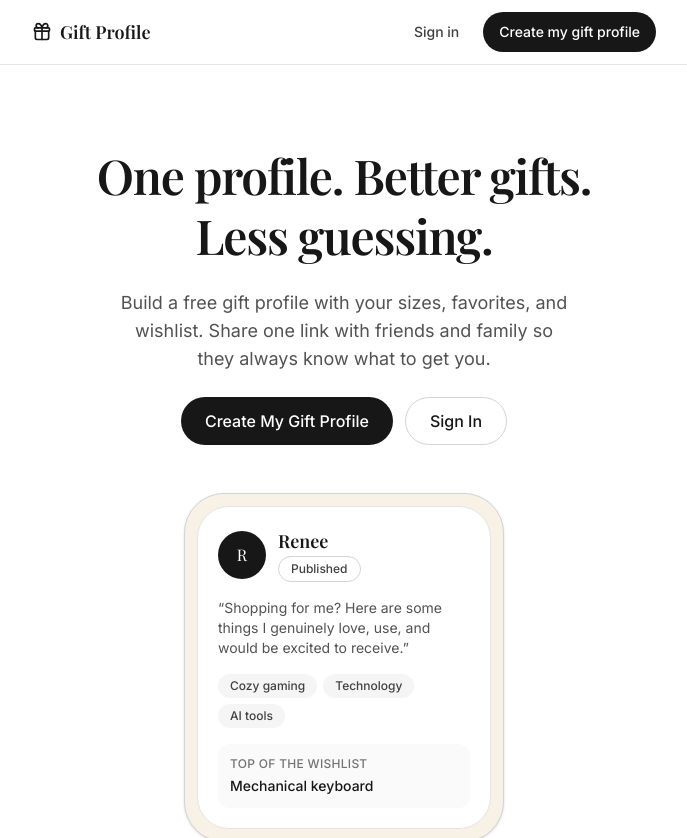
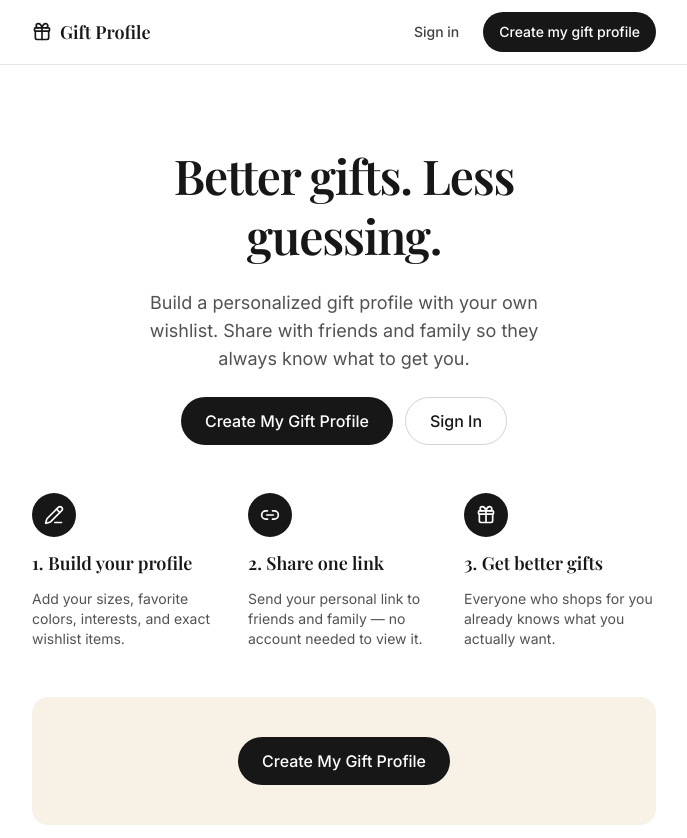
Before and after one commit to reneeplatina/giftapp, a Next.js app: page / in a window 1280 px wide. Shown: the top 838 px of the page, without its empty margins (296-983 px from the left). Built offline with nearby package versions, Linux system fonts and the light colour scheme; no server answers; a web font is replaced by a local one.

Commit message:
content: simplify homepage hero copy, remove mock profile card
Co-Authored-By: Claude Sonnet 5 <noreply@anthropic.com>
Claude-Session: https://claude.ai/code/session_013aKxWKEiqAeA993kSJ8XmA

```diff
--- a/src/app/(marketing)/page.tsx
+++ b/src/app/(marketing)/page.tsx
@@ -1,8 +1,6 @@
 import { Gift as GiftIcon, Link2, PencilLine } from "lucide-react";
 import { Container } from "@/components/container";
 import { Button } from "@/components/ui/button";
-import { Badge } from "@/components/ui/badge";
-import { Avatar } from "@/components/ui/avatar";
 
 const STEPS = [
   {
@@ -31,12 +29,11 @@ export default function HomePage() {
       <Container className="flex flex-col gap-12 py-12 sm:py-20">
         <div className="flex flex-col items-center gap-6 text-center">
           <h1 className="max-w-lg font-display text-4xl font-semibold leading-tight tracking-tight text-neutral-900 sm:text-5xl">
-            One profile. Better gifts. Less guessing.
+            Better gifts. Less guessing.
           </h1>
           <p className="max-w-md text-base text-neutral-600 sm:text-lg">
-            Build a free gift profile with your sizes, favorites, and
-            wishlist. Share one link with friends and family so they always
-            know what to get you.
+            Build a personalized gift profile with your own wishlist. Share
+            with friends and family so they always know what to get you.
           </p>
           <div className="flex w-full flex-col items-center gap-3 sm:w-auto sm:flex-row">
             <Button href="/signup" className="w-full sm:w-auto">
@@ -45,44 +42,6 @@ export default function HomePage() {
             <Button href="/login" variant="outline" className="w-full sm:w-auto">
               Sign In
             </Button>
-          </div>
-        </div>
-
-        <div className="flex justify-center">
-          <div className="w-full max-w-xs rounded-[2.5rem] border border-neutral-300 bg-cream p-3 shadow-sm">
-            <div className="rounded-[2rem] border border-neutral-200 bg-white p-5">
-              <div className="flex items-center gap-3">
-                <Avatar name="Renee" className="h-12 w-12 text-base" />
-                <div>
-                  <p className="font-display text-lg font-semibold text-neutral-900">
-                    Renee
-                  </p>
-                  <Badge variant="outline">Published</Badge>
-                </div>
-              </div>
-              <p className="mt-4 text-sm text-neutral-600">
-                &ldquo;Shopping for me? Here are some things I genuinely love,
-                use, and would be excited to receive.&rdquo;
-              </p>
-              <div className="mt-4 flex flex-wrap gap-1.5">
-                {["Cozy gaming", "Technology", "AI tools"].map((tag) => (
-                  <span
-                    key={tag}
-                    className="rounded-full bg-neutral-100 px-3 py-1 text-xs font-medium text-neutral-700"
-                  >
-                    {tag}
-                  </span>
-                ))}
-              </div>
-              <div className="mt-4 rounded-xl bg-neutral-50 p-3">
-                <p className="text-xs font-medium uppercase tracking-wide text-neutral-500">
-                  Top of the wishlist
-                </p>
-                <p className="mt-1 text-sm font-medium text-neutral-900">
-                  Mechanical keyboard
-                </p>
-              </div>
-            </div>
           </div>
         </div>
 
```
